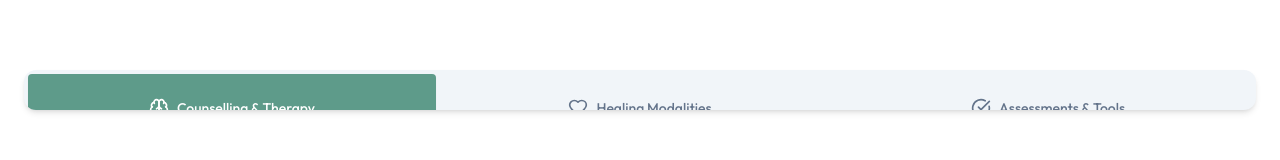
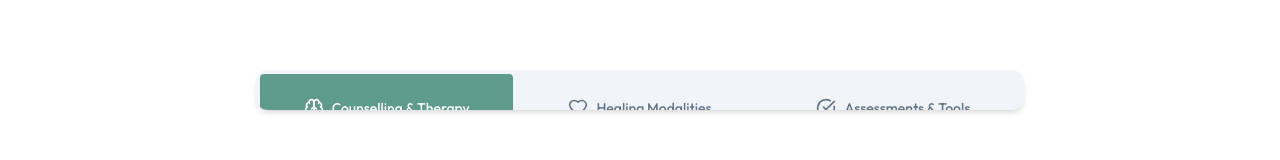
Before and after one commit to akasaam/perself-wellness-journey, a React (Vite) app: page /services in a window 1280 px wide. Shown: the part 546-706 px from the top of the page. Built offline with nearby package versions, Linux system fonts and the light colour scheme.

Commit message:
Fix element alignment
Improved alignment of elements on the page.

```diff
--- a/src/pages/Services.tsx
+++ b/src/pages/Services.tsx
@@ -1,4 +1,3 @@
-
 import React, { useState } from "react";
 import Layout from "@/components/Layout";
 import HeroSection from "@/components/HeroSection";
@@ -31,29 +30,31 @@ const Services = () => {
             onValueChange={setActiveTab}
             className="w-full"
           >
-            <TabsList className="grid w-full grid-cols-3 mb-12 rounded-xl overflow-hidden shadow-md">
+            <div className="flex justify-center mb-12">
+              <TabsList className="grid grid-cols-3 rounded-xl overflow-hidden shadow-md w-full max-w-3xl mx-auto">
                 <TabsTrigger
                   value="counselling"
-                className="data-[state=active]:bg-perself-primary data-[state=active]:text-white py-6 font-outfit font-medium transition-all"
+                  className="data-[state=active]:bg-perself-primary data-[state=active]:text-white py-6 font-outfit font-medium transition-all flex items-center justify-center"
                 >
                   <Brain className="mr-2 h-5 w-5" />
                   <span>Counselling & Therapy</span>
                 </TabsTrigger>
                 <TabsTrigger
                   value="healing"
-                className="data-[state=active]:bg-perself-primary data-[state=active]:text-white py-6 font-outfit font-medium transition-all"
+                  className="data-[state=active]:bg-perself-primary data-[state=active]:text-white py-6 font-outfit font-medium transition-all flex items-center justify-center"
                 >
                   <Heart className="mr-2 h-5 w-5" />
                   <span>Healing Modalities</span>
                 </TabsTrigger>
                 <TabsTrigger
                   value="assessments"
-                className="data-[state=active]:bg-perself-primary data-[state=active]:text-white py-6 font-outfit font-medium transition-all"
+                  className="data-[state=active]:bg-perself-primary data-[state=active]:text-white py-6 font-outfit font-medium transition-all flex items-center justify-center"
                 >
                   <CheckCircle className="mr-2 h-5 w-5" />
                   <span>Assessments & Tools</span>
                 </TabsTrigger>
               </TabsList>
+            </div>
 
             {/* Counselling & Therapy Content */}
             <TabsContent value="counselling" className="animate-fade-in">
```
Lines whose indentation alone changed are shown as unchanged.
